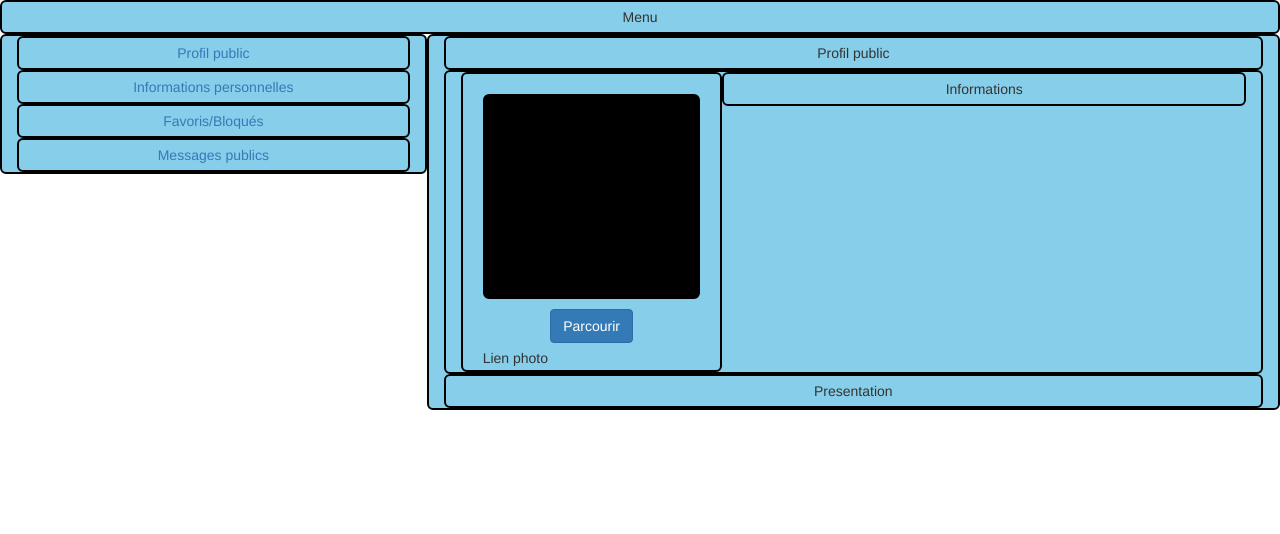
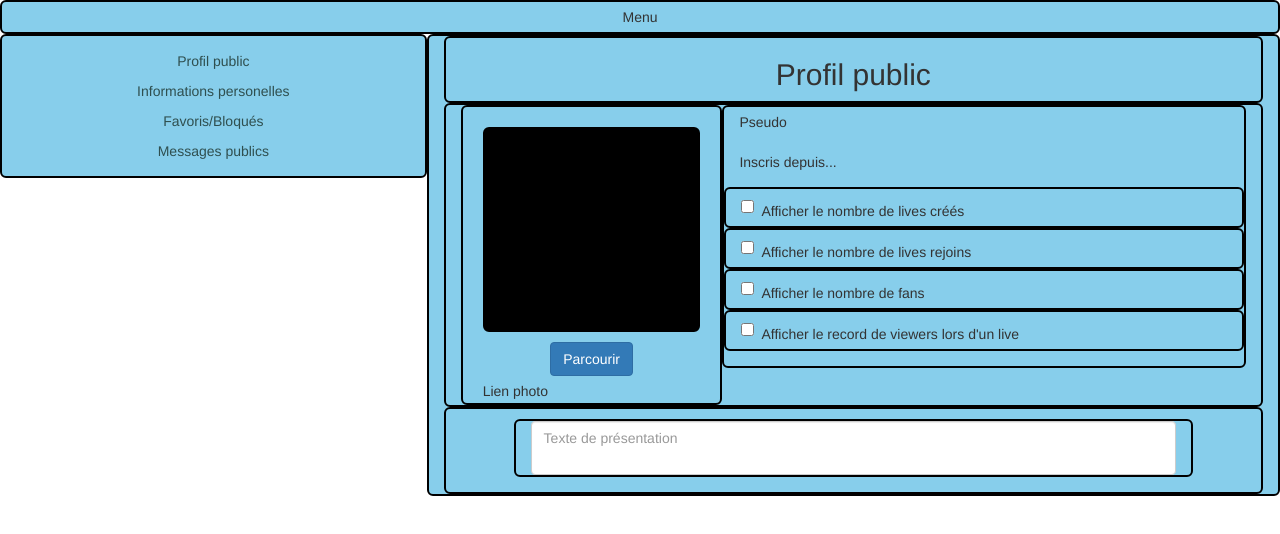
Before and after one commit to MaxenceRoyer/Liv-z-sauv, a website: page app/view/profilPublic.html in a window 1280 px wide. Drawn offline with nearby package versions, Linux system fonts and the light colour scheme; files whose address does not match are found by name.

Commit message:
AddComponents3

```diff
--- a/app/styles/appli/styleprofilpublic.css
+++ b/app/styles/appli/styleprofilpublic.css
@@ -8,3 +8,35 @@
     background-color:black;
     margin-bottom:10px;
 }
+
+ul {
+    margin-top:10px;
+    margin-bottom:10px;
+    list-style-type:none;
+    padding:0px;
+}
+
+a {
+    color:darkslategrey;
+}
+
+a:hover {
+    text-decoration:none;
+    color:lightgray;
+}
+
+li:hover {
+    background-color:black
+}
+
+.infos_choix {
+    text-align:left;
+}
+
+.texte_presentation {
+    padding-top:10px;
+}
+
+.textarea_presentation {
+    resize:none;
+}
--- a/app/view/profilPublic.html
+++ b/app/view/profilPublic.html
@@ -19,40 +19,17 @@
 		  Menu
 		</div>
 	</div>
-    <div class="row">
 		<div class="col-md-4 col-sm-3 hidden-xs">
-            <div class="row">
-                <a href="#">
-                    <div class="col-xs-12">
-                        Profil public
-                    </div>
-                </a>
-            </div>
-            <div class="row">
-                <a href="#">
-                    <div class="col-xs-12">
-                        Informations personnelles
-                    </div>
-                </a>
-            </div>
-            <div class="row">
-                <a href="#">
-                    <div class="col-xs-12">
-                        Favoris/Bloqués
-                    </div>
-                </a>
-            </div>
-            <div class="row">
-                <a href="#">
-                    <div class="col-xs-12">
-                        Messages publics
-                    </div>
-                </a>
-            </div>
+            <ul>
+                <a href="#"><li>Profil public</li></a>
+                <a href="#"><li>Informations personelles</li></a>
+                <a href="#"><li>Favoris/Bloqués</li></a>
+                <a href="#"><li>Messages publics</li></a>
+            </ul>
         </div>
 		<div class="col-md-8 col-sm-9">
             <div class="col-xs-12">
-                Profil public
+                <h2>Profil public</h2>
             </div>
             <div class="col-xs-12">
                 <div class="row profil_infos">
@@ -64,12 +41,58 @@
                         <p>Lien photo</p>
                     </div>
                     <div class="col-xs-8">
-                        Informations
+                        <p>Pseudo</p>
+                        <p>Inscris depuis...</p>
+                        <form class="form-horizontal">
+                        <fieldset>
+
+                        <!-- Multiple Checkboxes (inline) -->
+                        <div class="form-group">
+                          <div class="col-xs-12 infos_choix">
+                            <label class="checkbox-inline" for="checkboxes-0">
+                              <input type="checkbox" name="checkboxes" id="checkboxes-0" value="">
+                              Afficher le nombre de lives créés
+                            </label>
+                          </div>
+                          <div class="col-xs-12 infos_choix">
+                            <label class="checkbox-inline" for="checkboxes-0">
+                              <input type="checkbox" name="checkboxes" id="checkboxes-0" value="">
+                              Afficher le nombre de lives rejoins
+                            </label>
+                          </div>
+                          <div class="col-xs-12 infos_choix">
+                            <label class="checkbox-inline" for="checkboxes-0">
+                              <input type="checkbox" name="checkboxes" id="checkboxes-0" value="">
+                              Afficher le nombre de fans
+                            </label>
+                          </div>
+                          <div class="col-xs-12 infos_choix">
+                            <label class="checkbox-inline" for="checkboxes-0">
+                              <input type="checkbox" name="checkboxes" id="checkboxes-0" value="">
+                              Afficher le record de viewers lors d'un live
+                            </label>
+                          </div>
+                        </div>
+
+                        </fieldset>
+                        </form>
+
                     </div>
                 </div>
             </div>
-            <div class="col-xs-12">
-                Presentation
+            <div class="col-xs-12 texte_presentation">
+                <form class="form-horizontal">
+                <fieldset>
+
+                <!-- Textarea -->
+                <div class="form-group">
+                  <div class="col-xs-offset-1 col-xs-10">
+                    <textarea class="form-control textarea_presentation" cols="20" id="textarea" name="textarea" placeholder="Texte de présentation"></textarea>
+                  </div>
+                </div>
+
+                </fieldset>
+                </form>
             </div>
         </div>
 	</div>
```
